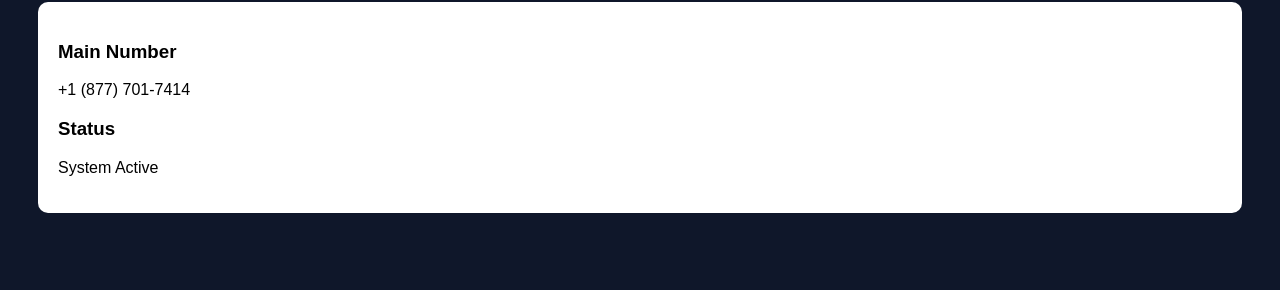
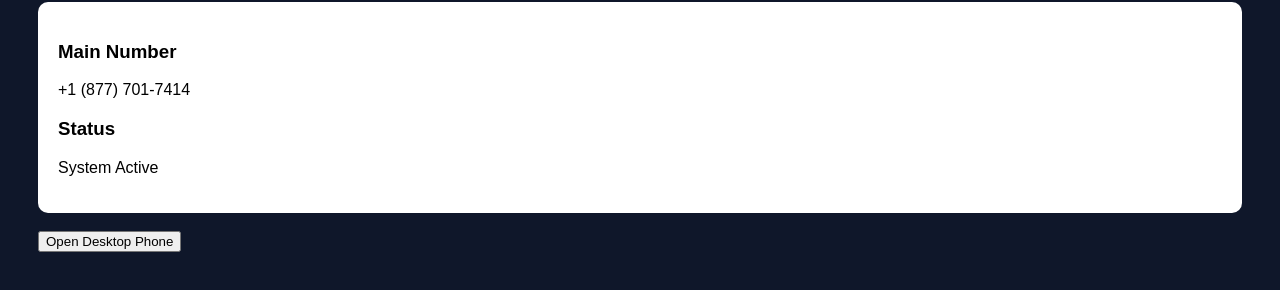
Before and after one commit to helen545/loudlinkvoice, a plain HTML site: page dashboard.html in a window 1280 px wide. Shown: the part 116-406 px from the top of the page. Drawn offline with Linux system fonts and the light colour scheme.

Commit message:
Update dashboard.html

```diff
--- a/dashboard.html
+++ b/dashboard.html
@@ -32,3 +32,7 @@
 
 </body>
 </html>
+<br>
+<a href="call.html">
+  <button>Open Desktop Phone</button>
+</a>
```
